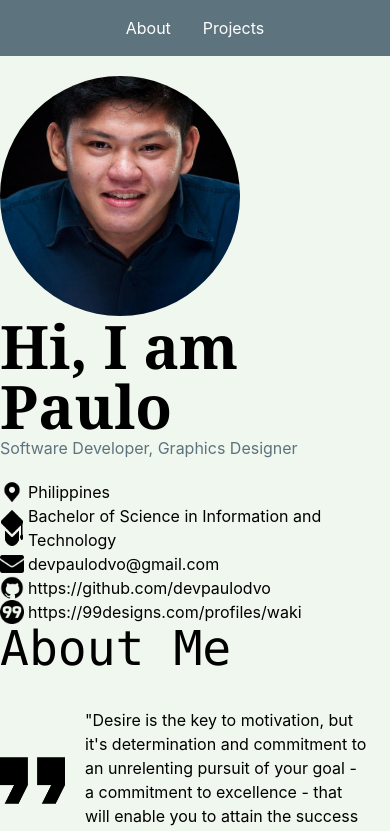
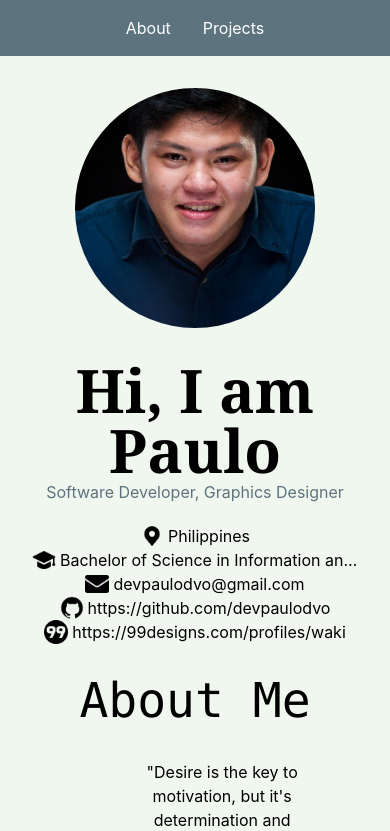
Before and after one commit to devpaulodvo/devpaulodvo.github.io, a React (Create React App) app: page /#/ in a window 390 px wide. Shown: the top 831 px of the page. Built offline with nearby package versions, Linux system fonts and the light colour scheme.

Commit message:
home page mobile first

```diff
--- a/src/Components/Home/Home.js
+++ b/src/Components/Home/Home.js
@@ -14,27 +14,27 @@ const Home = () => {
     return(
         <div className={ `${styles.container}`}>
             <div className={`${styles.contentContainer}`}>
-                <img src={me} alt="me" className={`${styles.img} w-60 md:w-80`}/>
+                <img src={me} alt="me" className={`${styles.img} w-60`}/>
                 <div className={`md:mt-10 sm:mt-10`}>
                     <div className={`${styles.maintext} font-serif font-semibold text-6xl`}>Hi, I am Paulo</div>
                     <div className={`${styles.subtext}`}>Software Developer, Graphics Designer</div>
-                    <div className={`flex mt-5`}>
+                    <div className={`${styles.list} flex mt-5`}>
                         <img className={`w-6  mr-1`} src={pin}/>
                         <label>Philippines</label>
                     </div>
-                    <div className={`flex`}>
+                    <div className={`${styles.list} flex`}>
                         <img className={`w-6  mr-1`} src={mortarboard}/>
-                        <label>Bachelor of Science in Information and Technology</label>
+                        <label className={`md: truncate`}>Bachelor of Science in Information and Technology</label>
                     </div>
-                    <div className={`flex`}>
+                    <div className={`${styles.list} flex`}>
                         <img className={`w-6  mr-1`} src={email}/>
                         <label>devpaulodvo@gmail.com</label>
                     </div>
-                    <div className={`flex`}>
+                    <div className={`${styles.list} flex`}>
                         <img className={`w-6  mr-1`} src={git}/>
                         <label className="cursor-pointer" onClick={()=>window.open("https://github.com/devpaulodvo")}>https://github.com/devpaulodvo</label>
                     </div>
-                    <div className={`flex`}>
+                    <div className={`${styles.list} flex`}>
                         <img className={`w-6  mr-1`} src={nine}/>
                         <label className="cursor-pointer" onClick={()=>window.open("https://99designs.com/profiles/waki")}>https://99designs.com/profiles/waki</label>
                     </div>
--- a/src/Components/Home/Home.module.css
+++ b/src/Components/Home/Home.module.css
@@ -26,10 +26,29 @@
     text-align: center;
     padding-bottom: 30px;
   }
+  .img{
+    width: 20rem;
+  }
 }
 
 @media (max-width: 766px) {
+  .container{
+    align-items: center;
+    text-align: center;
+    padding: 2rem;
+  }
   .contentContainer{
-    padding-top: 20px;
+    text-align: center;
+    align-items: center;
+  }
+  .list {
+    justify-content: center;
+  }
+  .about{
+    margin-top: 2rem;
+  }
+  .img{
+    margin: auto;
+    margin-bottom: 2rem;
   }
 }
```
